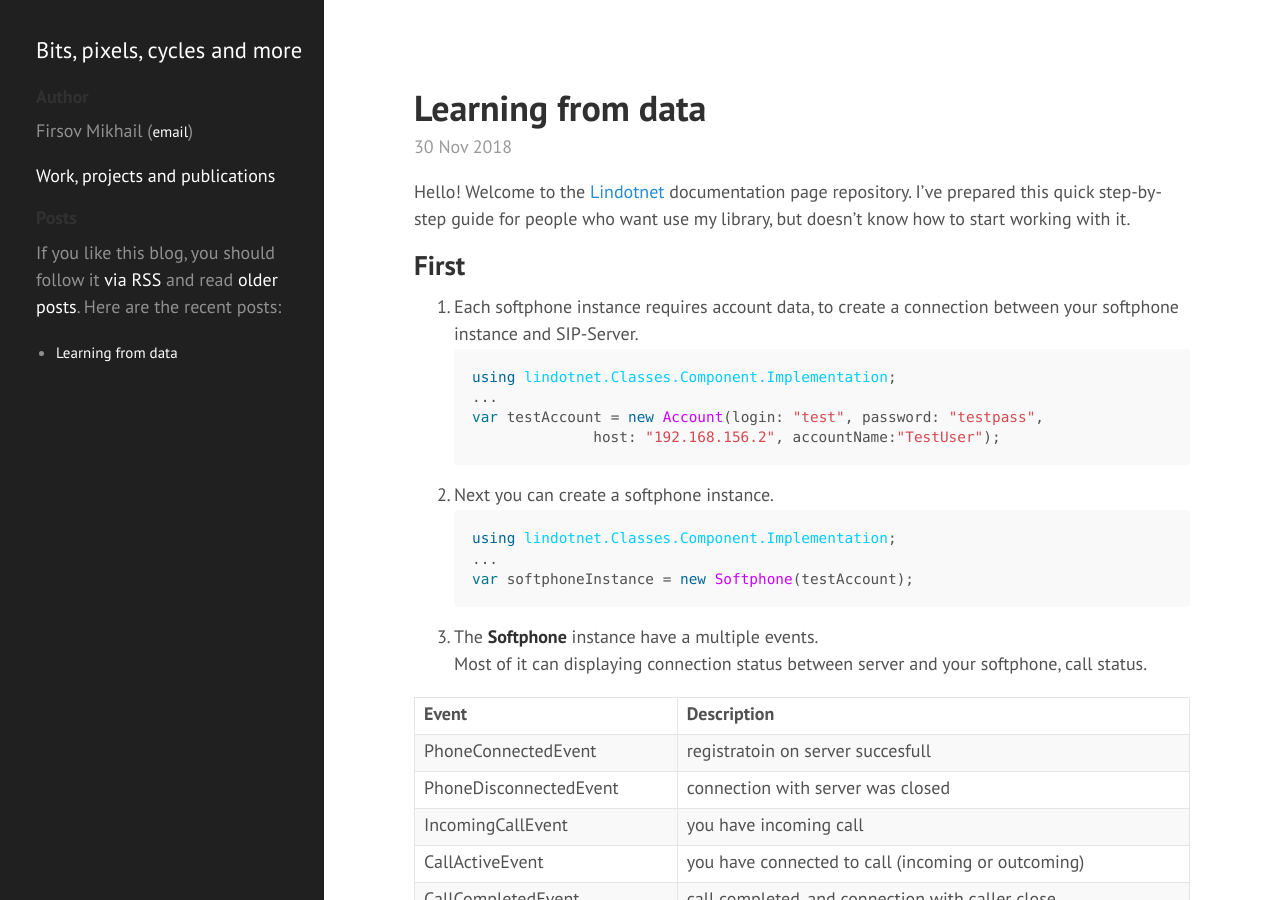
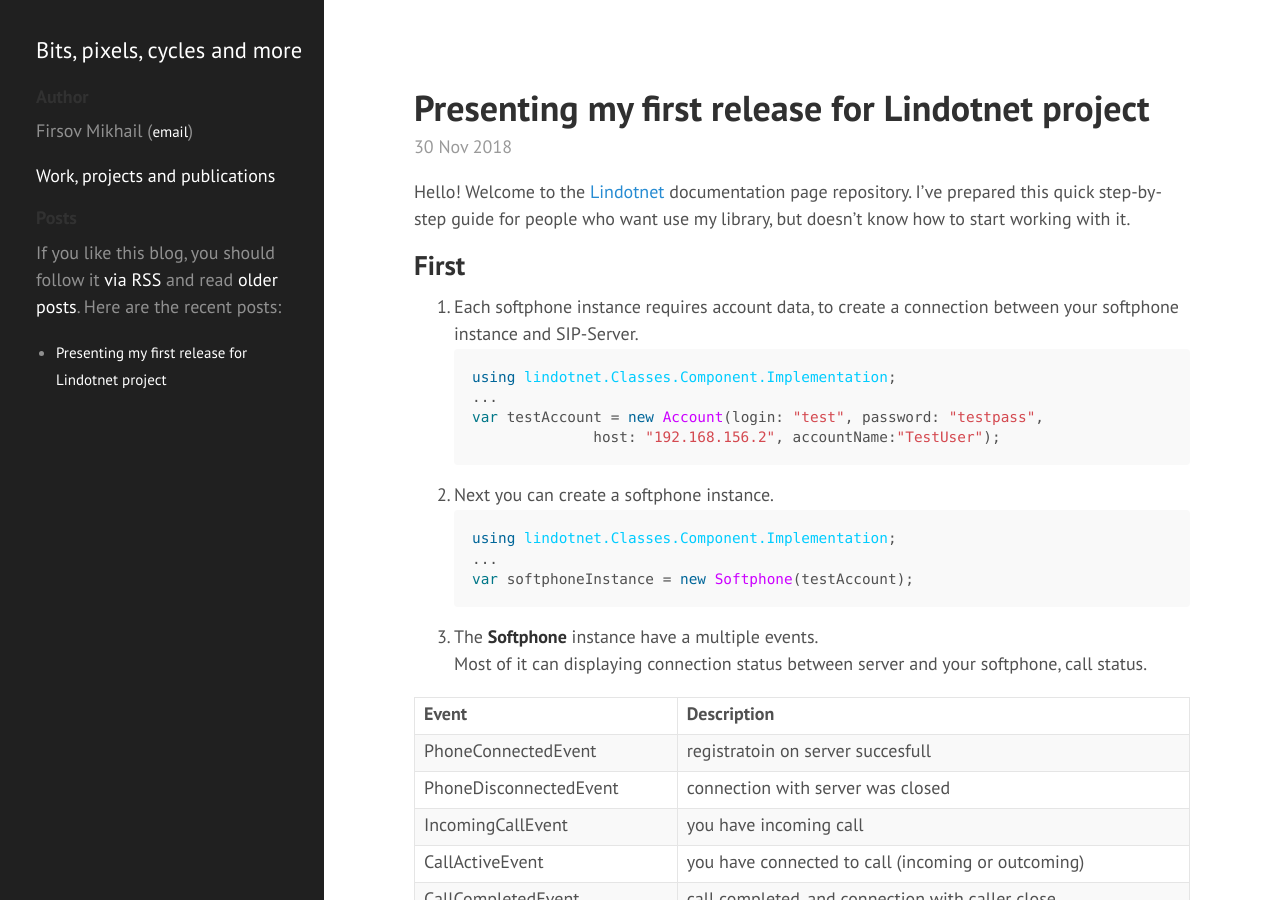
Before and after one commit to FirsovMS/firsovms.github.io, a Jekyll site: the page built from _posts/2018-11-30-lindotnet-doc-page.md, in a window 1280 px wide and 900 px high. Built offline with Jekyll 4.4.1, drawn with Linux system fonts in a browser that asks for light colours.

Commit message:
update post 2018-11-30-lindotnet-doc-page

```diff
--- a/_posts/2018-11-30-lindotnet-doc-page.md
+++ b/_posts/2018-11-30-lindotnet-doc-page.md
@@ -1,6 +1,6 @@
 ---
 layout: post
-title: Learning from data
+title: Presenting my first release for Lindotnet project
 excerpt_separator: <!--more-->
 ---
 
```
